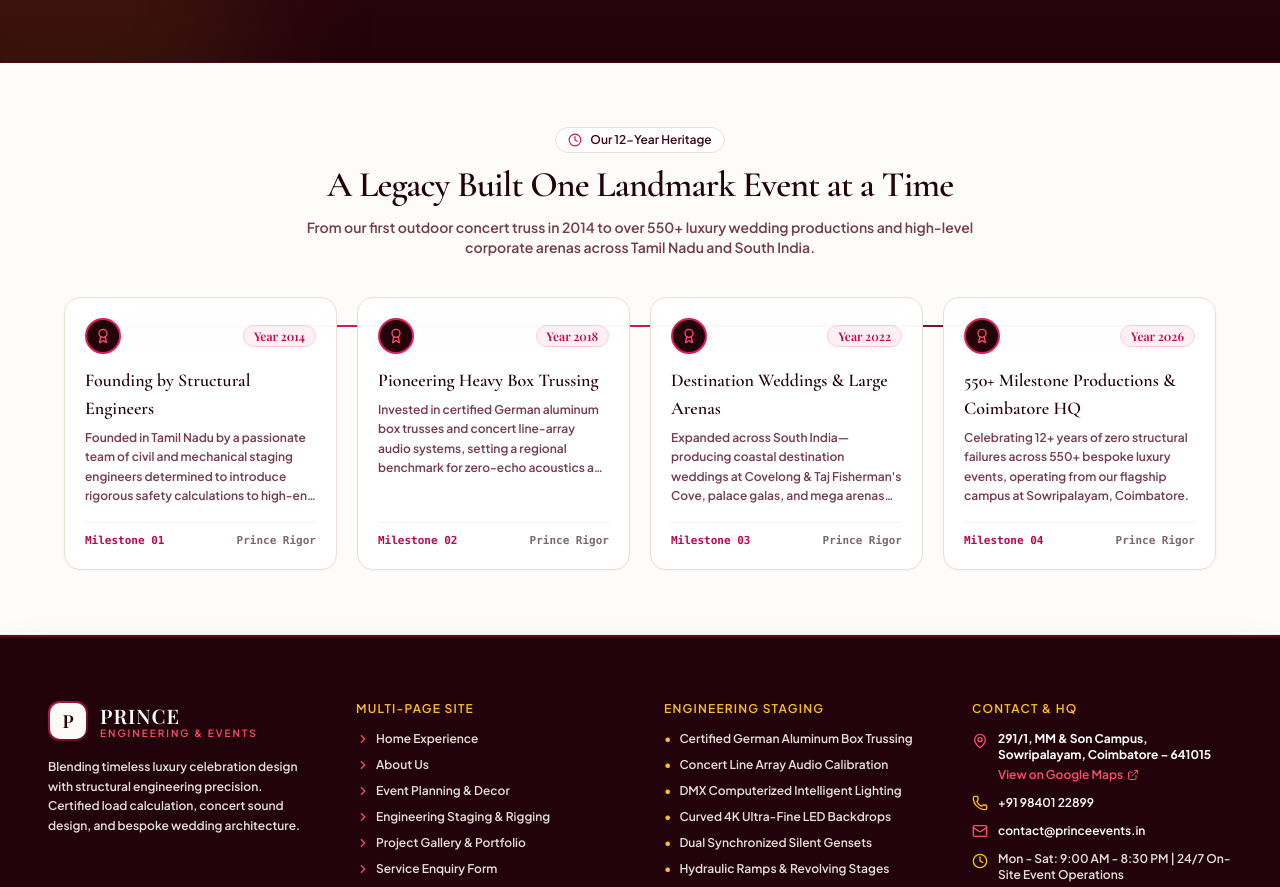
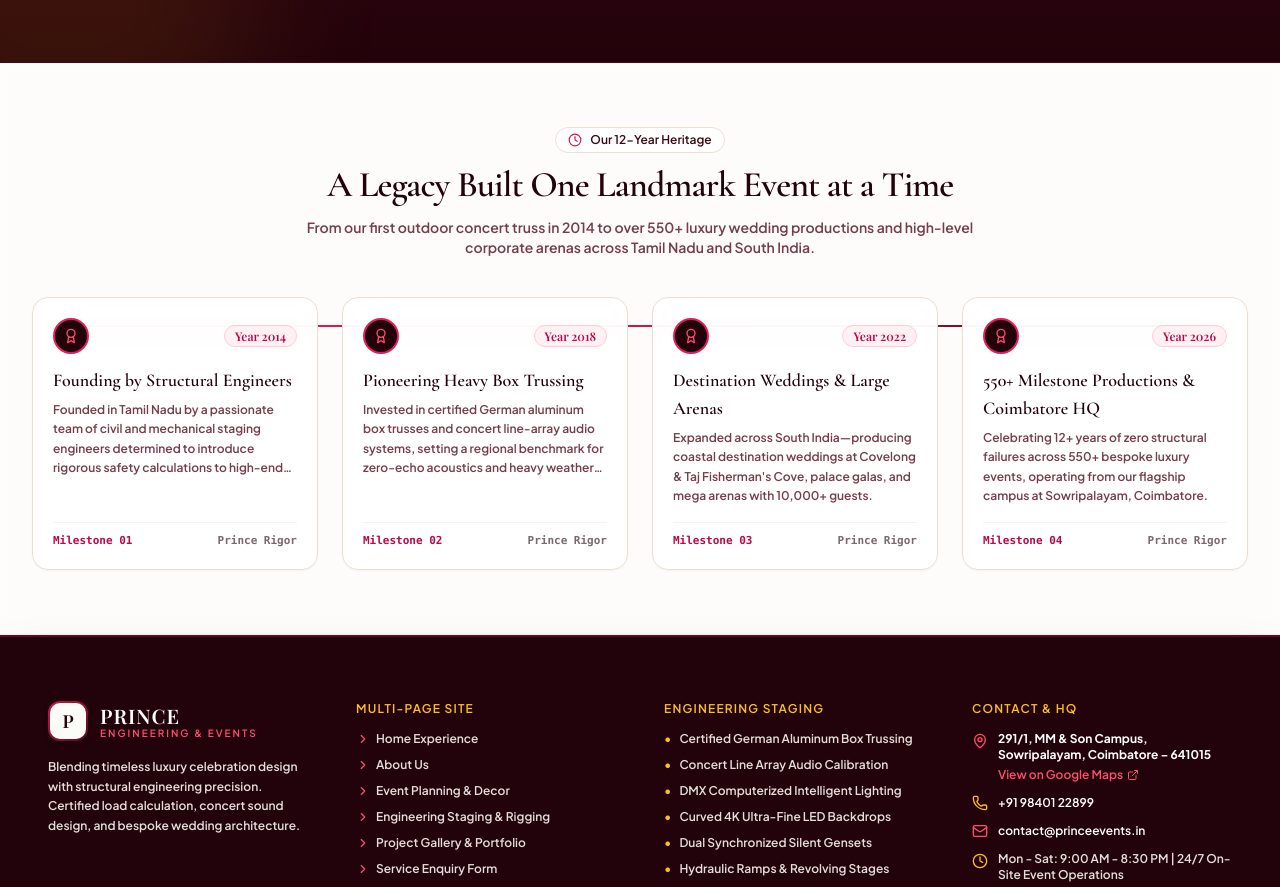
Before and after one commit to hemamalinicti/prince_event_planning, a React (Vite) app: page /about in a window 1280 px wide. Shown: the part 2300-3187 px from the top of the page. Built offline with nearby package versions, Linux system fonts and the light colour scheme; a web font is replaced by a local one.

Commit message:
style(about): expand milestone timeline cards to eliminate excessive side margins

```diff
--- a/src/pages/About.jsx
+++ b/src/pages/About.jsx
@@ -633,7 +633,7 @@
 
       {/* 4. Milestone Timeline (2014 – 2026) - Compact Horizontal Heritage Journey */}
       <section className="py-12 sm:py-16 bg-white/40 backdrop-blur-sm border-b border-black/5">
-        <div className="max-w-[1400px] mx-auto px-4 sm:px-6 lg:px-8 xl:px-12">
+        <div className="w-full max-w-[1550px] mx-auto px-3 sm:px-6 lg:px-8">
 
           <div className="text-center max-w-3xl mx-auto mb-10">
             <div className="inline-flex items-center gap-2 px-3 py-1 rounded-full bg-white border border-cream-300 text-burgundy-900 text-xs font-semibold mb-3 shadow-xs">
@@ -648,12 +648,12 @@
             </p>
           </div>
 
-          {/* Compact Horizontal Progression - Low Height */}
-          <div className="relative max-w-6xl mx-auto">
+          {/* Compact Horizontal Progression - Full Width Deck */}
+          <div className="relative w-full">
             {/* Horizontal progress connector line (visible lg+) */}
-            <div className="hidden lg:block absolute top-7 left-12 right-12 h-0.5 bg-gradient-to-r from-cherry-500 via-cherry-600 to-burgundy-900 z-0" />
+            <div className="hidden lg:block absolute top-7 left-10 right-10 h-0.5 bg-gradient-to-r from-cherry-500 via-cherry-600 to-burgundy-900 z-0" />
 
-            <div className="grid grid-cols-1 sm:grid-cols-2 lg:grid-cols-4 gap-4 sm:gap-5 relative z-10">
+            <div className="grid grid-cols-1 sm:grid-cols-2 lg:grid-cols-4 gap-4 sm:gap-6 relative z-10">
               {milestones.map((m, idx) => (
                 <div
                   key={idx}
```
